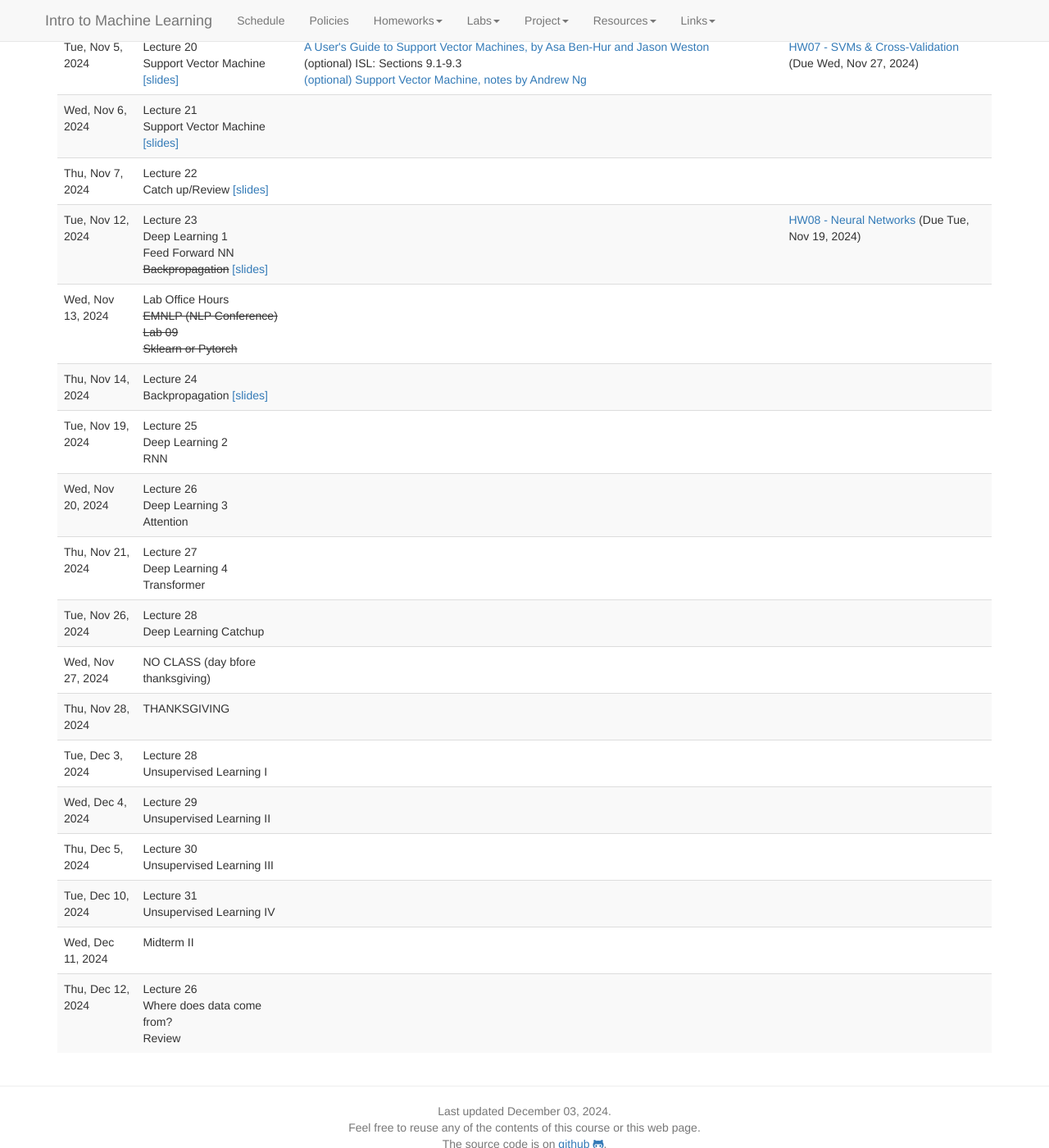
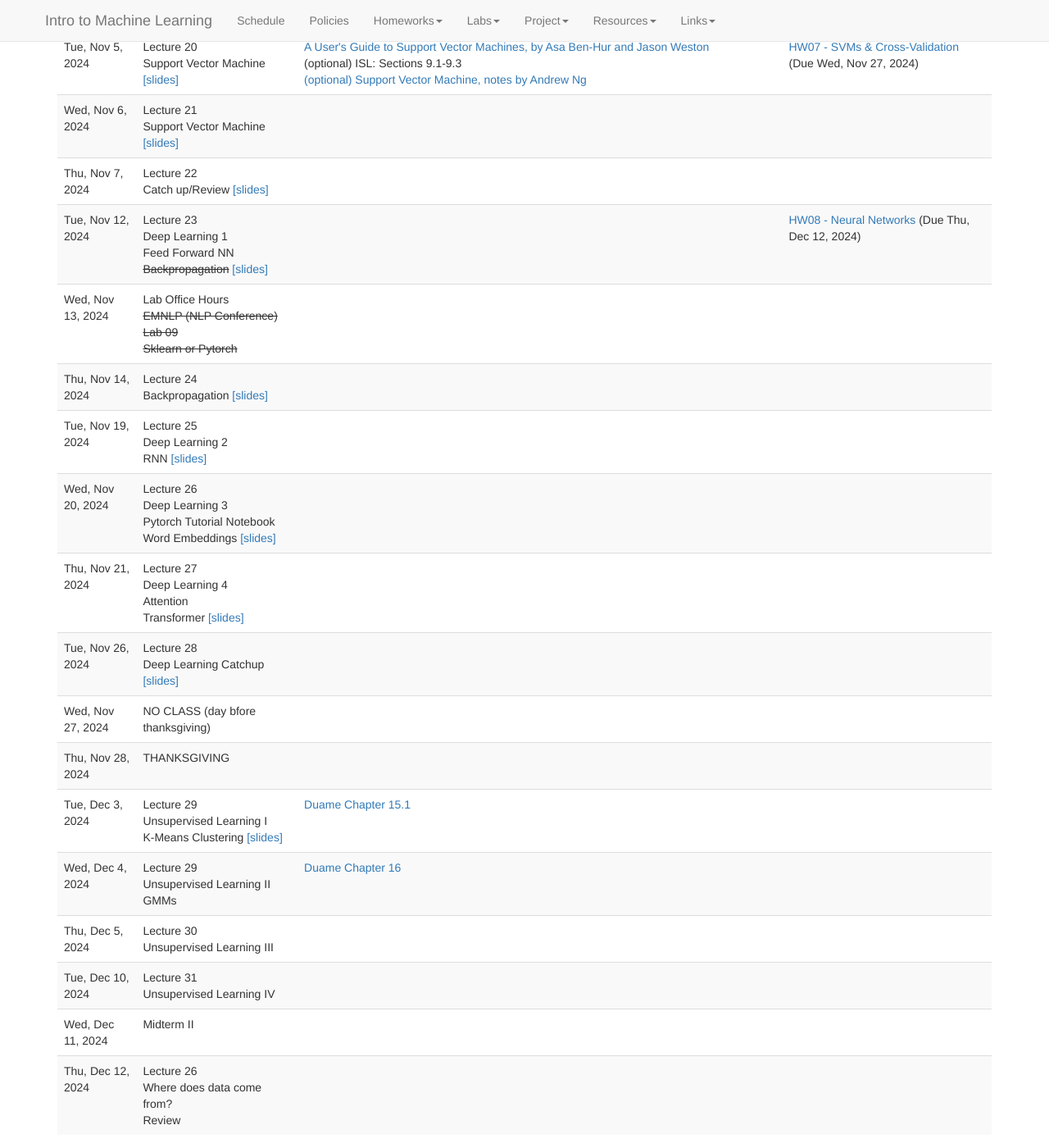
Before and after one commit to BrynMawrNLP/ml-course, a Jekyll site: the page built from schedule.md, in a window 1280 px wide and 1400 px high, scrolled down 2526 px. Shown: the whole window at 82% size. Built offline with Jekyll 4.4.1, drawn with Linux system fonts in a browser that asks for light colours; nearby versions of some CDN libraries; library files that are not in the unit come from our copies.

Commit message:
lec pdfs

```diff
--- a/_data/schedule.yaml
+++ b/_data/schedule.yaml
@@ -275,7 +275,7 @@
         -
           title: "HW08 - Neural Networks"
           url: "hws/HW08.html"
-          deadline: 2024-11-19
+          deadline: 2024-12-12
       slides: slides/lec23.pdf
     -
       date: 2024-11-13
@@ -287,15 +287,19 @@
     -
       date: 2024-11-19
       title: Lecture 25 <br> Deep Learning 2 <br> RNN
+      slides: slides/lec25.pdf
     -
       date: 2024-11-20
-      title: Lecture 26 <br> Deep Learning 3 <br> Attention
+      title: Lecture 26 <br> Deep Learning 3 <br> Pytorch Tutorial Notebook <br> Word Embeddings
+      slides: slides/lec26.pdf
     -
       date: 2024-11-21
-      title: Lecture 27 <br> Deep Learning 4 <br> Transformer
+      title: Lecture 27 <br> Deep Learning 4 <br> Attention <br> Transformer
+      slides: slides/lec27.pdf
     -
       date: 2024-11-26
       title: Lecture 28 <br> Deep Learning Catchup
+      slides: slides/lec28.pdf
     -
       date: 2024-11-27
       title: NO CLASS (day bfore thanksgiving)
@@ -304,10 +308,19 @@
       title: THANKSGIVING
     -
       date: 2024-12-03
-      title: Lecture 28 <br> Unsupervised Learning I
+      title: Lecture 29 <br> Unsupervised Learning I <br> K-Means Clustering
+      slides: slides/lec29.pdf
+      readings:
+        -
+          title: "Duame Chapter 15.1"
+          url: "http://ciml.info/dl/v0_99/ciml-v0_99-ch15.pdf"
     -
       date: 2024-12-04
-      title: Lecture 29 <br> Unsupervised Learning II
+      title: Lecture 29 <br> Unsupervised Learning II <br> GMMs
+      readings:
+        -
+          title: "Duame Chapter 16"
+          url: "http://ciml.info/dl/v0_99/ciml-v0_99-ch15.pdf"
     -
       date: 2024-12-05
       title: Lecture 30 <br> Unsupervised Learning III
```
Also changed, not shown: hws/HW07.md (+1 -1 lines), 13 other files.
